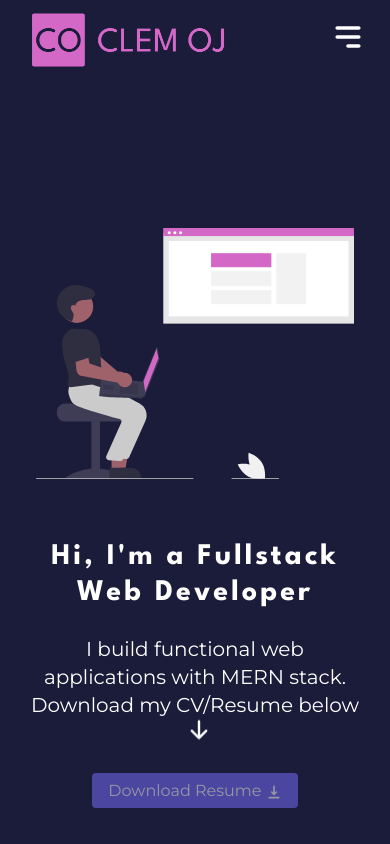
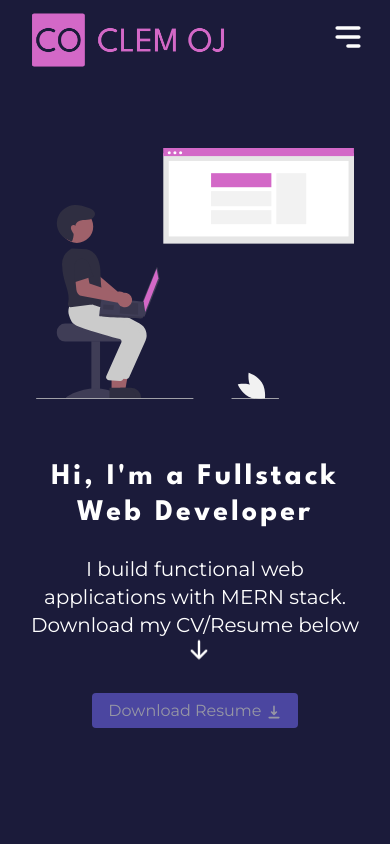
Before and after one commit to King-OJ/my_portfolio, a React (Create React App) app in the folder client/: page / in a window 390 px wide. Shown: the top 844 px of the page. Built offline with nearby package versions, Linux system fonts and the light colour scheme.

Commit message:
section resize

```diff
--- a/client/src/index.css
+++ b/client/src/index.css
@@ -10,7 +10,7 @@ body {
 }
 
 section {
-  @apply mx-6 py-14 md:py-0 my-20;
+  @apply mx-6 py-14 md:py-0 md:my-20;
 }
 
 h1, h2, h3, h4, h5, h6 {
@@ -26,5 +26,5 @@ p {
 }
 
 .mobile-nav {
-  @apply bg-blueishgray fixed top-10 left-0 z-20 ease-in-out transition-all duration-500 h-full md:hidden;
+  @apply bg-darkblue fixed top-10 left-0 z-20 ease-in-out transition-all duration-500 h-full md:hidden;
 }
```
